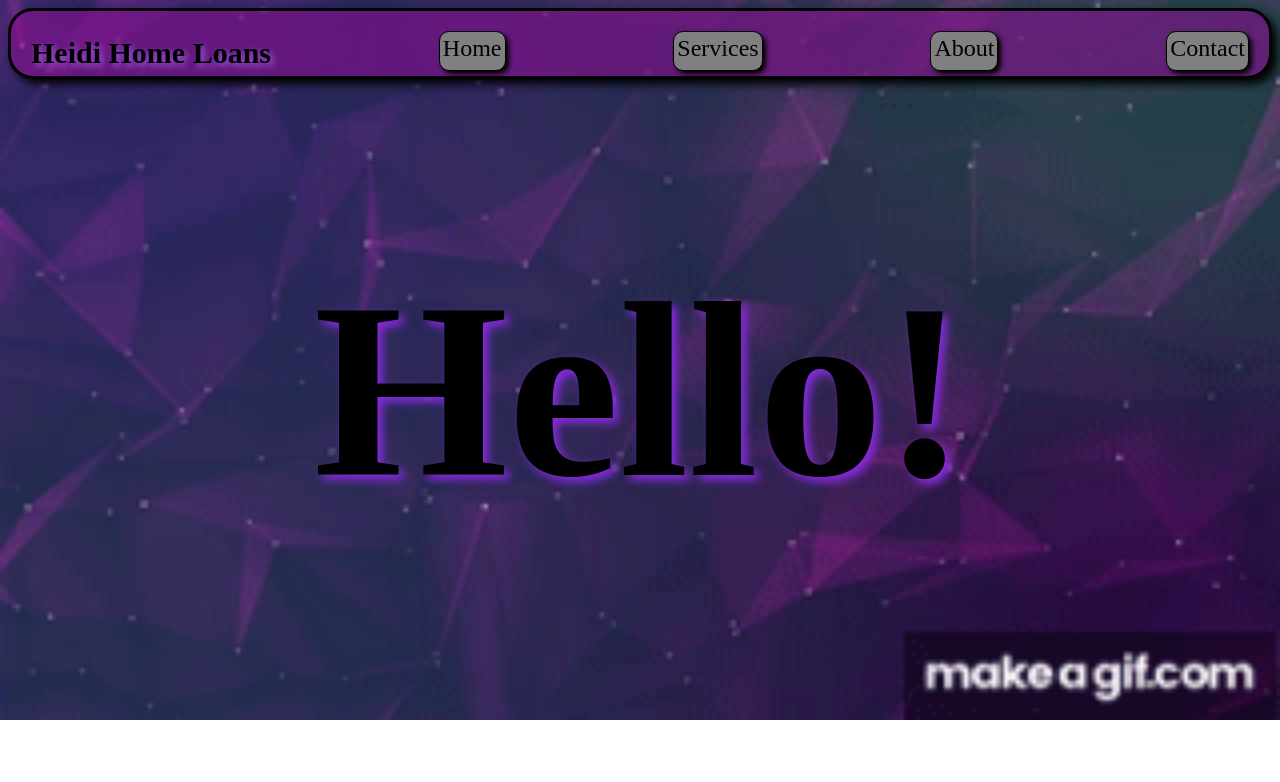
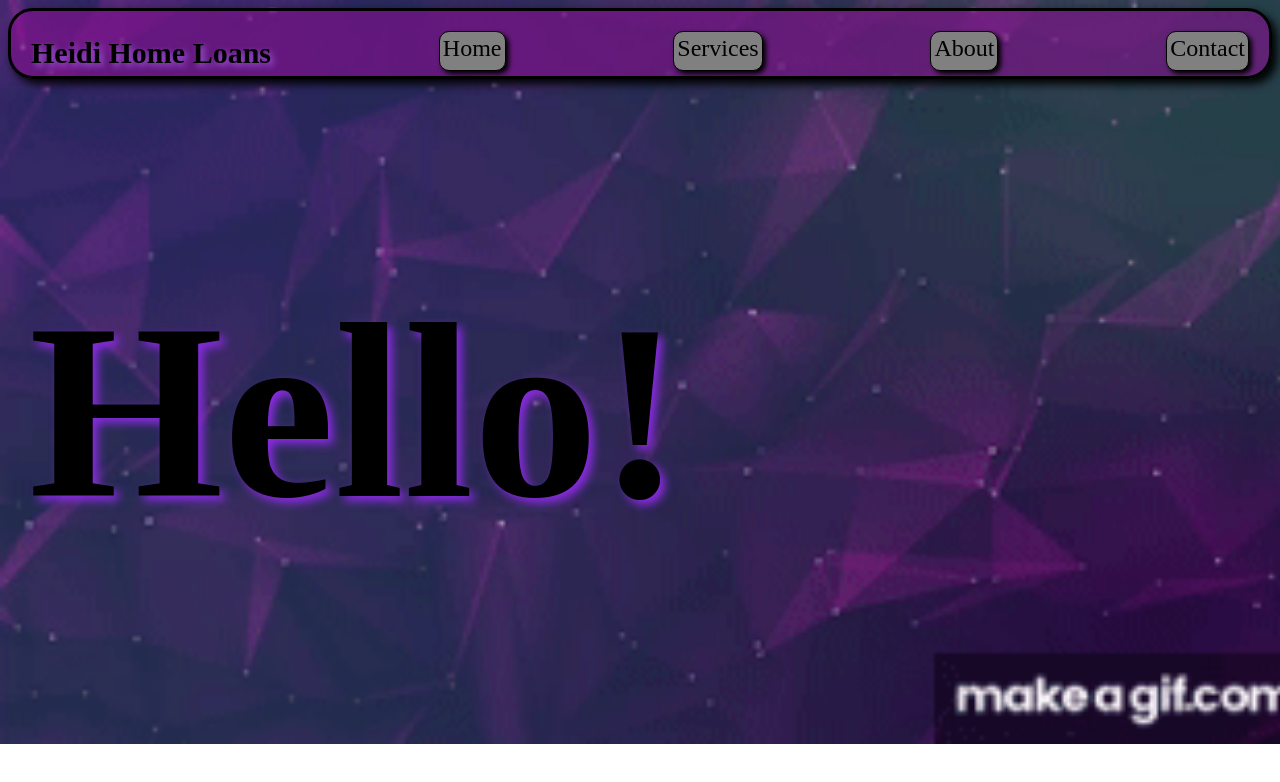
Before and after one commit to psycomike93/HeidiHomeLoans, a React (Vite) app: page /#/ in a window 1280 px wide. Shown: the top 782 px of the page. Built offline with nearby package versions, Linux system fonts and the light colour scheme; a web font is replaced by a local one.

Commit message:
new commit

```diff
--- a/src/index.css
+++ b/src/index.css
@@ -2,6 +2,15 @@ html{
     background-image:url(/PLines.gif) ;
     background-size: cover;
     background-repeat: no-repeat;
+}
+
+.box1{
+    display: flex;
+    width: 100%;
+    height: auto;
+    padding:6px;
+    margin: 15px;
+
 }
 
 .navbar{
@@ -67,7 +76,7 @@ h2{
 }
 html{
     background-image:url(/PLines.gif) ;
-    background-size: cover;
+    background-size: 100% 100%;
     background-repeat: no-repeat;
 }
 }
--- a/src/pages/About.jsx
+++ b/src/pages/About.jsx
@@ -3,6 +3,8 @@ export const About = ()=>{
 
     return(
 
+        <div class = "box1">
         <h1>About Me</h1>
+        </div>
     )
 }
--- a/src/pages/Contact.jsx
+++ b/src/pages/Contact.jsx
@@ -3,6 +3,8 @@ export const Contact = ()=>{
 
     return(
 
+        <div class = "box1">
         <h1>Contact Me</h1>
+        </div>
     )
 }
--- a/src/pages/Home.jsx
+++ b/src/pages/Home.jsx
@@ -4,6 +4,10 @@ export const Home = ()=>{
 
     return(
 
+        <div class = "box1">
+
         <h1>Hello!</h1>
+
+        </div>
     )
 }
--- a/src/pages/Services.jsx
+++ b/src/pages/Services.jsx
@@ -3,7 +3,8 @@
 export const Services = ()=>{
 
     return(
-
+        <div class = "box1">
         <h1>Services</h1>
+        </div>
     )
 }
```
